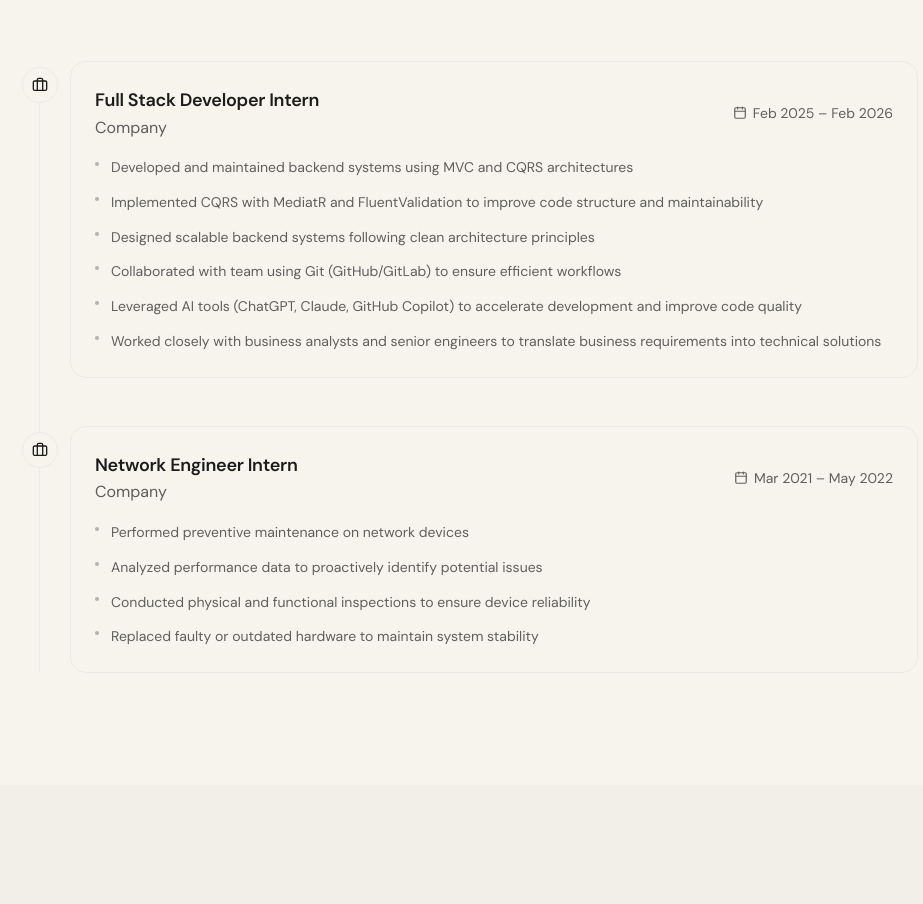
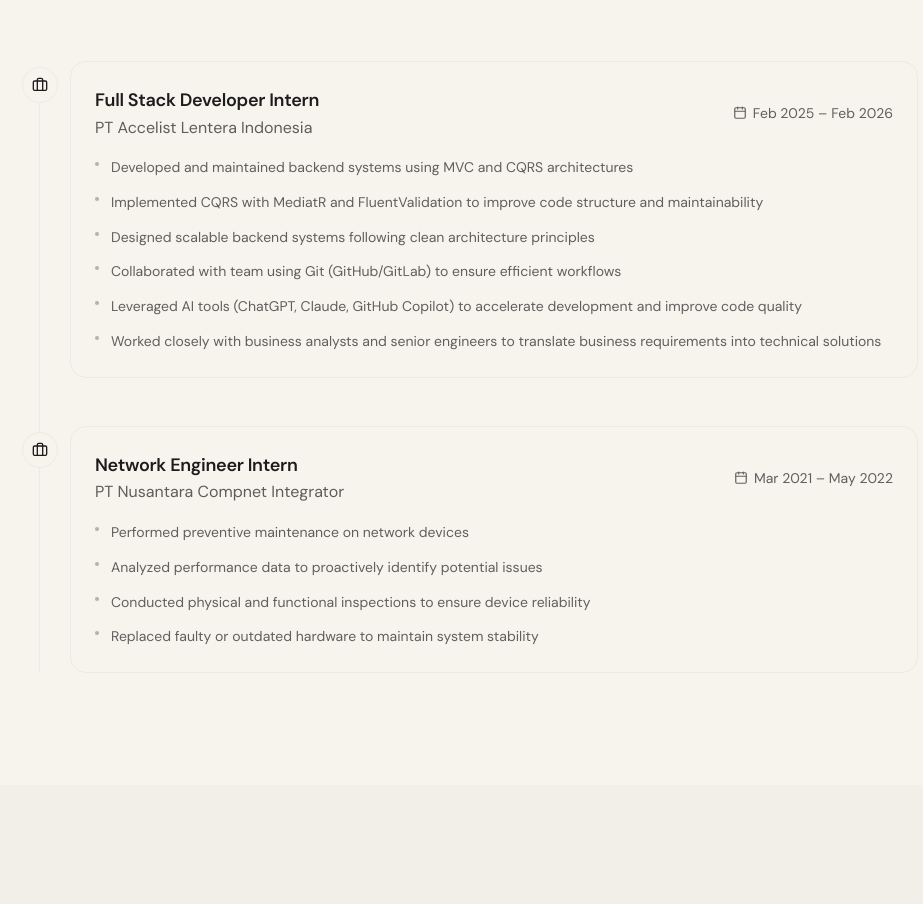
Before and after one commit to zakirvndi/new-porto, a Next.js app: page / in a window 1280 px wide. Shown: the part 2808-3712 px from the top of the page, without its empty margins (170-1093 px from the left). Built offline with nearby package versions, Linux system fonts and the light colour scheme.

Commit message:
Update data.ts

```diff
--- a/src/features/portfolio/data.ts
+++ b/src/features/portfolio/data.ts
@@ -20,7 +20,7 @@ export const socialLinks: SocialLink[] = [
 export const experiences: Experience[] = [
   {
     title: "Full Stack Developer Intern",
-    company: "Company",
+    company: "PT Accelist Lentera Indonesia",
     period: "Feb 2025 – Feb 2026",
     description: [
       "Developed and maintained backend systems using MVC and CQRS architectures",
@@ -33,7 +33,7 @@ export const experiences: Experience[] = [
   },
   {
     title: "Network Engineer Intern",
-    company: "Company",
+    company: "PT Nusantara Compnet Integrator",
     period: "Mar 2021 – May 2022",
     description: [
       "Performed preventive maintenance on network devices",
```
